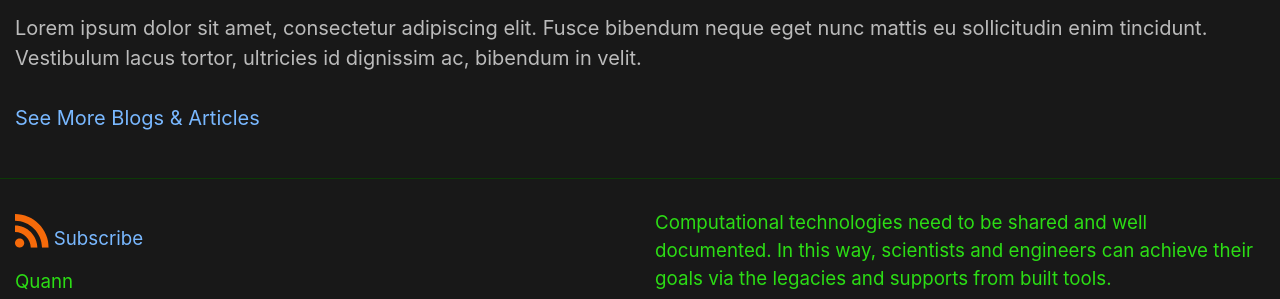
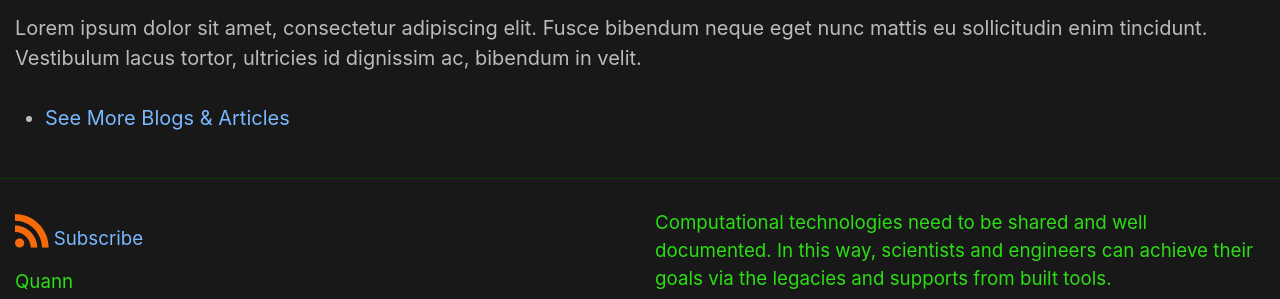
Before and after one commit to tekniiquann/tekniiquann.github.io, a Jekyll site: the page built from index.md, in a window 1280 px wide. Shown: the part 697-996 px from the top of the page. Built offline with Jekyll 4.4.1, drawn with Linux system fonts in a browser that asks for light colours.

Commit message:
fix home.html's last link

```diff
--- a/_layouts/home.html
+++ b/_layouts/home.html
@@ -59,11 +59,22 @@ layout: base
       </div>
     {%- endif %}
 
-    <h4>
+    <!---<h4>
       <a href="./blogs/">
         See More Blogs & Articles
       </a>
-    </h4>
+    </h4>--->
+    <ul>
+      <!---{% assign filtered_posts = site.pages | where: 'githubio_jekyll', page.short_name %}--->
+      {% for page in site.pages %}
+         {%- if page.short_name == "Blogs_Pages" -%}
+          <li>
+           <h4><a href="{{ page.url }}"> See More Blogs & Articles </a></h4>
+          </li>
+         {%- endif -%}
+      {% endfor %}
+    </ul>
+
 
   {%- endif -%}
 
--- a/blogs_articles.html
+++ b/blogs_articles.html
@@ -1,5 +1,6 @@
 ---
 layout: page
+short_name: Blogs_Pages
 title: Blogs & Articles
 ---
 
```
Also changed, not shown: _BlogsPages/c_cpp_compiler.md (+1 -1 lines), _BlogsPages/github.io_jekyll.md (+0 -1 lines), _BlogsPages/shell_script.md (+1 -1 lines).
